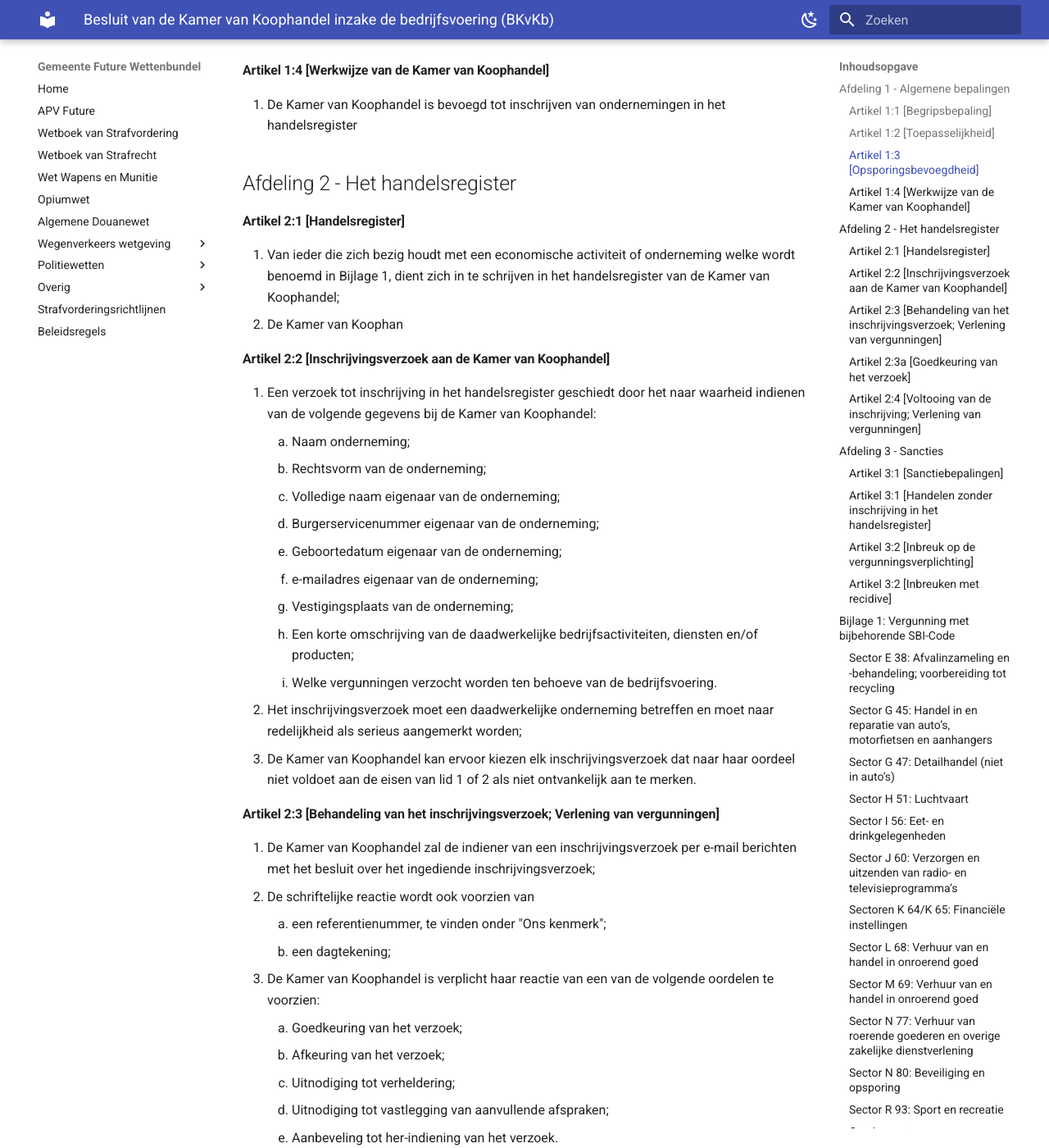
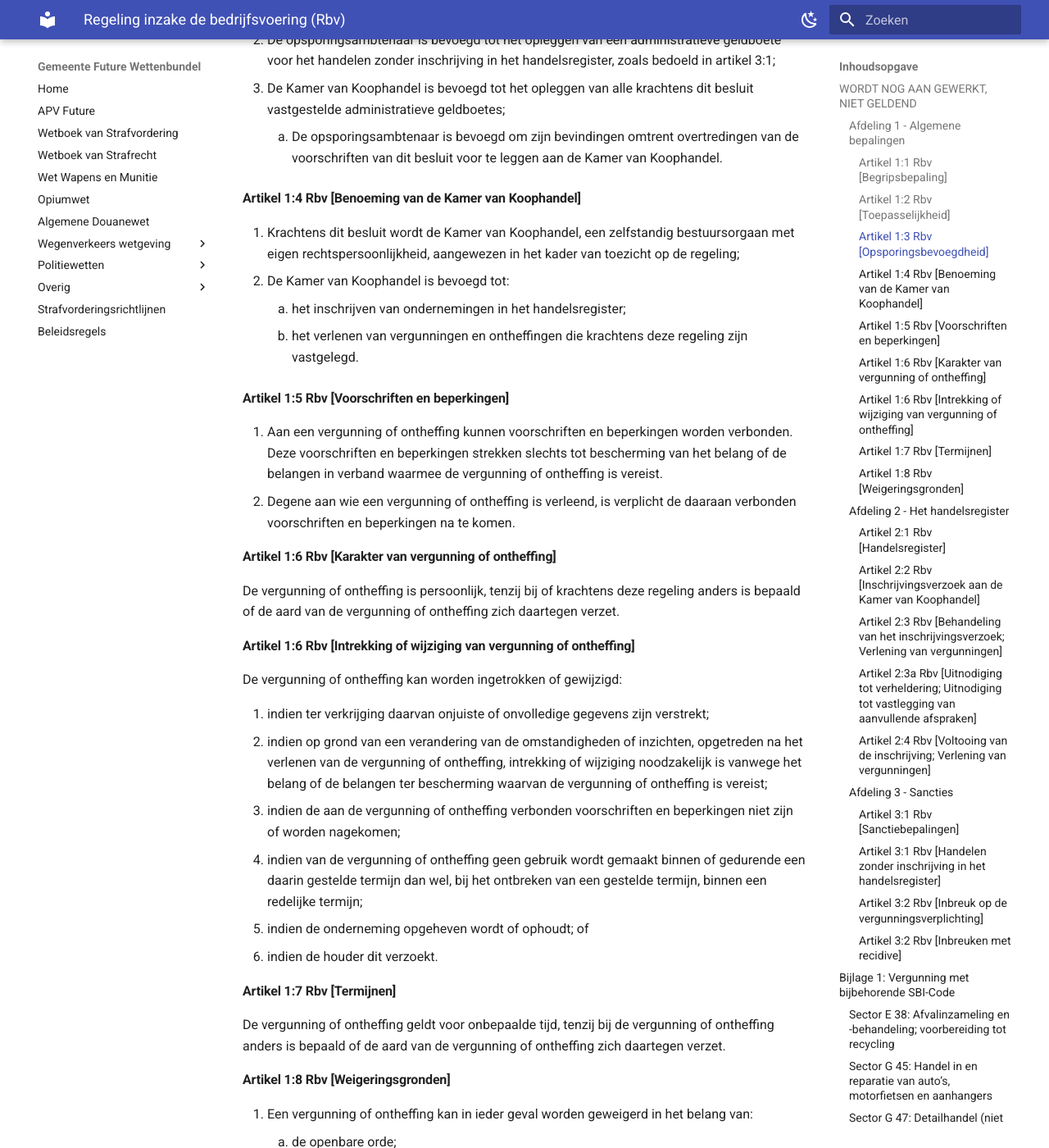
Before and after one commit to EnriqueFernandez20/FutureRP-Wettenbundel, an MkDocs documentation site: the page built from docs/kvk-bedrijfsvoering.md, in a window 1280 px wide and 1400 px high, scrolled down 1167 px. Shown: the whole window at 82% size. Built offline with MkDocs 1.6.1 and Material for MkDocs 9.7.7, drawn with Linux system fonts in a browser that asks for light colours; some of the changed text lies outside the part shown.

Commit message:
Tussenversie KVK (#14)

```diff
--- a/docs/besluit-kvk-inzake-bedrijfsvoering.md
+++ b/docs/kvk-bedrijfsvoering.md
@@ -1,43 +1,84 @@
-# Besluit van de Kamer van Koophandel inzake de bedrijfsvoering (BKvKb)
+# Regeling inzake de bedrijfsvoering (Rbv)
 
-## Afdeling 1 - Algemene bepalingen
+## **WORDT NOG AAN GEWERKT, NIET GELDEND**
 
-#### Artikel 1:1 [Begripsbepaling]
+### Afdeling 1 - Algemene bepalingen
+
+#### Artikel 1:1 Rbv [Begripsbepaling]
 
 1. economische activiteiten: De verzameling van werkzaamheden, gericht op de productie van goederen en diensten of het maken van omzet;
-2. rechtsvormen zonder rechtspersoonlijkheid: eenmanszaak, vennootschap onder firma (vof), commanditaire vennootschap (cv), maatschap;
-3. rechtsvormen met rechtspersoonlijkheid: besloten vennootschap (bv), naamloze vennotschap (nv), vereniging, stichting;
-4. SBI-code: een hiërarchische indeling van economische activiteiten, in dit geval de code voor een vergunning;
-5. ontvankelijk: een verzoek dat vatbaar is voor behandeling;
-6. niet ontvankelijk: een verzoek dat niet vatbaar is voor behandeling, bijvoorbeeld omdat het niet voldoet aan een gestelde eis;
-7. eerste veroordeling: de eerste keer dat een natuurlijke persoon of rechtspersoon wordt veroordeeld;
-8. eenmaal recidive: een tweede veroordeling voor hetzelfde strafbare feit;
-9. meermalen recidive: elke veroordeling voor hetzelfde strafbare na eenmaal recidive (vanaf de derde veroordeling);
-10. vervaardiging: het maken van een product.
+2. handelsregister: een lijst, onder het beweer van de kamer van koophandel, waar door de kvk geregistreerde ondernemingen worden vastgelegd;
+3. kvk: kamer van koophandel;
+4. rechtsvormen zonder rechtspersoonlijkheid: eenmanszaak, vennootschap onder firma (vof), commanditaire vennootschap (cv), maatschap;
+5. rechtsvormen met rechtspersoonlijkheid: besloten vennootschap (bv), naamloze vennotschap (nv), vereniging, stichting;
+6. SBI-code: een hiërarchische indeling van economische activiteiten, in dit geval de code voor een vergunning;
+7. ontvankelijk: een verzoek dat vatbaar is voor behandeling;
+8. onderneming: een bedrijf, met of zonder rechtspersoonlijkheid;
+9. niet ontvankelijk: een verzoek dat niet vatbaar is voor behandeling, bijvoorbeeld omdat het niet voldoet aan een gestelde eis;
+10. eerste veroordeling: de eerste keer dat een natuurlijke persoon of rechtspersoon wordt veroordeeld;
+11. eenmaal recidive: een tweede veroordeling voor hetzelfde strafbare feit;
+12. meermalen recidive: elke veroordeling voor hetzelfde strafbare na eenmaal recidive (vanaf de derde veroordeling);
+13. vervaardiging: het maken van een product.
 
-#### Artikel 1:2 [Toepasselijkheid]
+#### Artikel 1:2 Rbv [Toepasselijkheid]
 
-Dit besluit is toepasselijk op iedere natuurlijke persoon en rechtspersoon die zich in Nederland bezighoudt met economische activiteiten waar krachtens deze wet eisen aan worden gesteld.
+Deze regeling van Onze Minister van Economische Zaken en Klimaat is toepasselijk op iedere natuurlijke persoon en rechtspersoon die zich in Nederland bezighoudt met economische activiteiten waar bij of krachtens deze regeling verplichtingen of eisen aan worden gesteld.
 
-#### Artikel 1:3 [Opsporingsbevoegdheid]
+#### Artikel 1:3 Rbv [Opsporingsbevoegdheid]
 
 1. Bevoegd tot het opsporen van inbreuken op de voorschriften van dit besluit is belast opsporingsambtenaar zoals bedoeld in [artikel 141 van het Wetboek van Strafvordering](./wetboek-van-strafvordering.md#artikel-141-wvsv-algemene-opsporingsbevoegdheid);
 2. De opsporingsambtenaar is bevoegd tot het opleggen van een administratieve geldboete voor het handelen zonder inschrijving in het handelsregister, zoals bedoeld in artikel 3:1;
 3. De Kamer van Koophandel is bevoegd tot het opleggen van alle krachtens dit besluit vastgestelde administratieve geldboetes;
     1. De opsporingsambtenaar is bevoegd om zijn bevindingen omtrent overtredingen van de voorschriften van dit besluit voor te leggen aan de Kamer van Koophandel.
 
-#### Artikel 1:4 [Werkwijze van de Kamer van Koophandel]
+#### Artikel 1:4 Rbv [Benoeming van de Kamer van Koophandel]
 
-1. De Kamer van Koophandel is bevoegd tot inschrijven van ondernemingen in het handelsregister
+1. Krachtens dit besluit wordt de Kamer van Koophandel, een zelfstandig bestuursorgaan met eigen rechtspersoonlijkheid, aangewezen in het kader van toezicht op de regeling;
+2. De Kamer van Koophandel is bevoegd tot:
+    1. het inschrijven van ondernemingen in het handelsregister;
+    2. het verlenen van vergunningen en ontheffingen die krachtens deze regeling zijn vastgelegd.
 
-## Afdeling 2 - Het handelsregister
+#### Artikel 1:5 Rbv [Voorschriften en beperkingen]
 
-#### Artikel 2:1 [Handelsregister]
+1. Aan een vergunning of ontheffing kunnen voorschriften en beperkingen worden verbonden. Deze voorschriften en beperkingen strekken slechts tot bescherming van het belang of de belangen in verband waarmee de vergunning of ontheffing is vereist.
+2. Degene aan wie een vergunning of ontheffing is verleend, is verplicht de daaraan verbonden voorschriften en beperkingen na te komen.
+
+#### Artikel 1:6 Rbv [Karakter van vergunning of ontheffing]
+
+De vergunning of ontheffing is persoonlijk, tenzij bij of krachtens deze regeling anders is bepaald of de aard van de vergunning of ontheffing zich daartegen verzet.
+
+#### Artikel 1:6 Rbv [Intrekking of wijziging van vergunning of ontheffing]
+
+De vergunning of ontheffing kan worden ingetrokken of gewijzigd:
+
+1. indien ter verkrijging daarvan onjuiste of onvolledige gegevens zijn verstrekt;
+2. indien op grond van een verandering van de omstandigheden of inzichten, opgetreden na het verlenen van de vergunning of ontheffing, intrekking of wijziging noodzakelijk is vanwege het belang of de belangen ter bescherming waarvan de vergunning of ontheffing is vereist;
+3. indien de aan de vergunning of ontheffing verbonden voorschriften en beperkingen niet zijn of worden nagekomen;
+4. indien van de vergunning of ontheffing geen gebruik wordt gemaakt binnen of gedurende een daarin gestelde termijn dan wel, bij het ontbreken van een gestelde termijn, binnen een redelijke termijn;
+5. indien de onderneming opgeheven wordt of ophoudt; of
+6. indien de houder dit verzoekt.
+
+#### Artikel 1:7 Rbv [Termijnen]
+
+De vergunning of ontheffing geldt voor onbepaalde tijd, tenzij bij de vergunning of ontheffing anders is bepaald of de aard van de vergunning of ontheffing zich daartegen verzet.
+
+#### Artikel 1:8 Rbv [Weigeringsgronden]
+
+1. Een vergunning of ontheffing kan in ieder geval worden geweigerd in het belang van:
+    1. de openbare orde;
+    2. de openbare veiligheid;
+    3. de volksgezondheid;
+    4. de bescherming van het milieu.
+2. Een vergunning of ontheffing kan ook worden geweigerd als de aanvraag
+
+### Afdeling 2 - Het handelsregister
+
+#### Artikel 2:1 Rbv [Handelsregister]
 
 1. Van ieder die zich bezig houdt met een economische activiteit of onderneming welke wordt benoemd in Bijlage 1, dient zich in te schrijven in het handelsregister van de Kamer van Koophandel;
 2. De Kamer van Koophan
 
-#### Artikel 2:2 [Inschrijvingsverzoek aan de Kamer van Koophandel]
+#### Artikel 2:2 Rbv [Inschrijvingsverzoek aan de Kamer van Koophandel]
 
 1. Een verzoek tot inschrijving in het handelsregister geschiedt door het naar waarheid indienen van de volgende gegevens bij de Kamer van Koophandel:
     1. Naam onderneming;
@@ -52,7 +93,7 @@
 2. Het inschrijvingsverzoek moet een daadwerkelijke onderneming betreffen en moet naar redelijkheid als serieus aangemerkt worden;
 3. De Kamer van Koophandel kan ervoor kiezen elk inschrijvingsverzoek dat naar haar oordeel niet voldoet aan de eisen van lid 1 of 2 als niet ontvankelijk aan te merken.
 
-#### Artikel 2:3 [Behandeling van het inschrijvingsverzoek; Verlening van vergunningen]
+#### Artikel 2:3 Rbv [Behandeling van het inschrijvingsverzoek; Verlening van vergunningen]
 
 1. De Kamer van Koophandel zal de indiener van een inschrijvingsverzoek per e-mail berichten met het besluit over het ingediende inschrijvingsverzoek;
 2. De schriftelijke reactie wordt ook voorzien van
@@ -65,33 +106,33 @@
     4. Uitnodiging tot vastlegging van aanvullende afspraken;
     5. Aanbeveling tot her-indiening van het verzoek.
 
-#### Artikel 2:3a [Goedkeuring van het verzoek]
+#### Artikel 2:3a Rbv [Uitnodiging tot verheldering; Uitnodiging tot vastlegging van aanvullende afspraken]
 
 1. In haar schriftelijke reactie op een goedgekeurd inschrijvingsverzoek zal de Kamer van Koophandel het volgende verlenen aan de indiener:
     1. Een KvK-nummer;
     2. Een schriftelijke bevestiging
 2.
 
-#### Artikel 2:4 [Voltooing van de inschrijving; Verlening van vergunningen]
+#### Artikel 2:4 Rbv [Voltooing van de inschrijving; Verlening van vergunningen]
 
-## Afdeling 3 - Sancties
+### Afdeling 3 - Sancties
 
-#### Artikel 3:1 [Sanctiebepalingen]
+#### Artikel 3:1 Rbv [Sanctiebepalingen]
 
 1. Bij elke krachtens deze afdeling gegeven sanctie
 
-#### Artikel 3:1 [Handelen zonder inschrijving in het handelsregister]
+#### Artikel 3:1 Rbv [Handelen zonder inschrijving in het handelsregister]
 
 1. Degene die zonder inschrijving in het handelsregister zich bezig houdt met een economische activiteit of onderneming welke wordt benoemd in Bijlage 1, wordt gestraft met een geldboete van:
     1. **ten hoogste 50.000 euro** bij de eerste veroordeling.
     2. **ten hoogste 100.000 euro** bij eenmaal recidive.
     3. **ten hoogste 250.000 euro** bij meermalen recidive.
 
-#### Artikel 3:2 [Inbreuk op de vergunningsverplichting]
+#### Artikel 3:2 Rbv [Inbreuk op de vergunningsverplichting]
 
 1. Voor de volgende inbreuken geldt administratieve geldboete tot 50 000 EUR.
 
-#### Artikel 3:2 [Inbreuken met recidive]
+#### Artikel 3:2 Rbv [Inbreuken met recidive]
 
 De administratieve gelboeten, zoals beschreven in artikel 3:1 worden met
     2. een boete van **ten hoogste 100.000 euro** bij eenmaal recidive.
```
